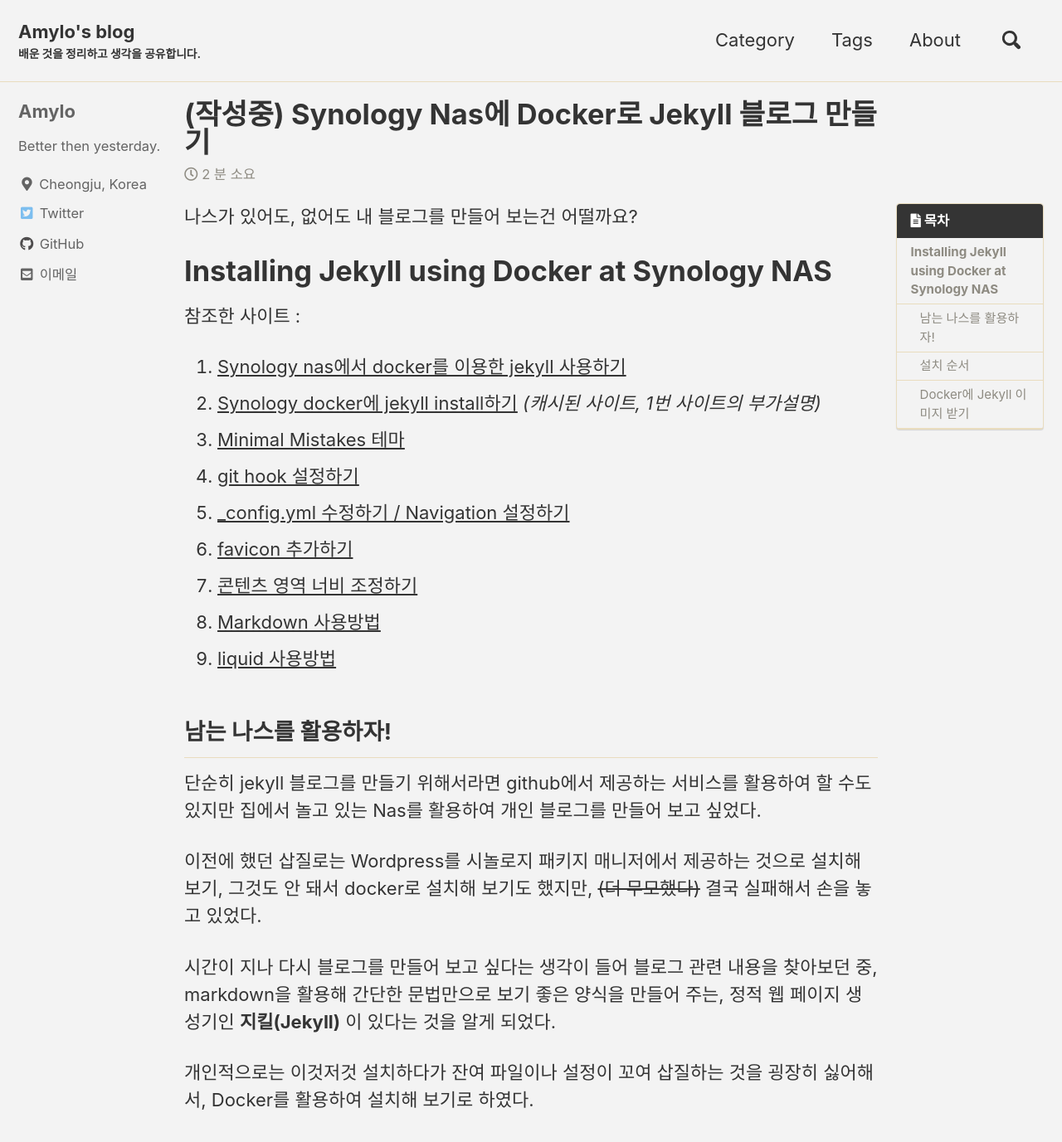
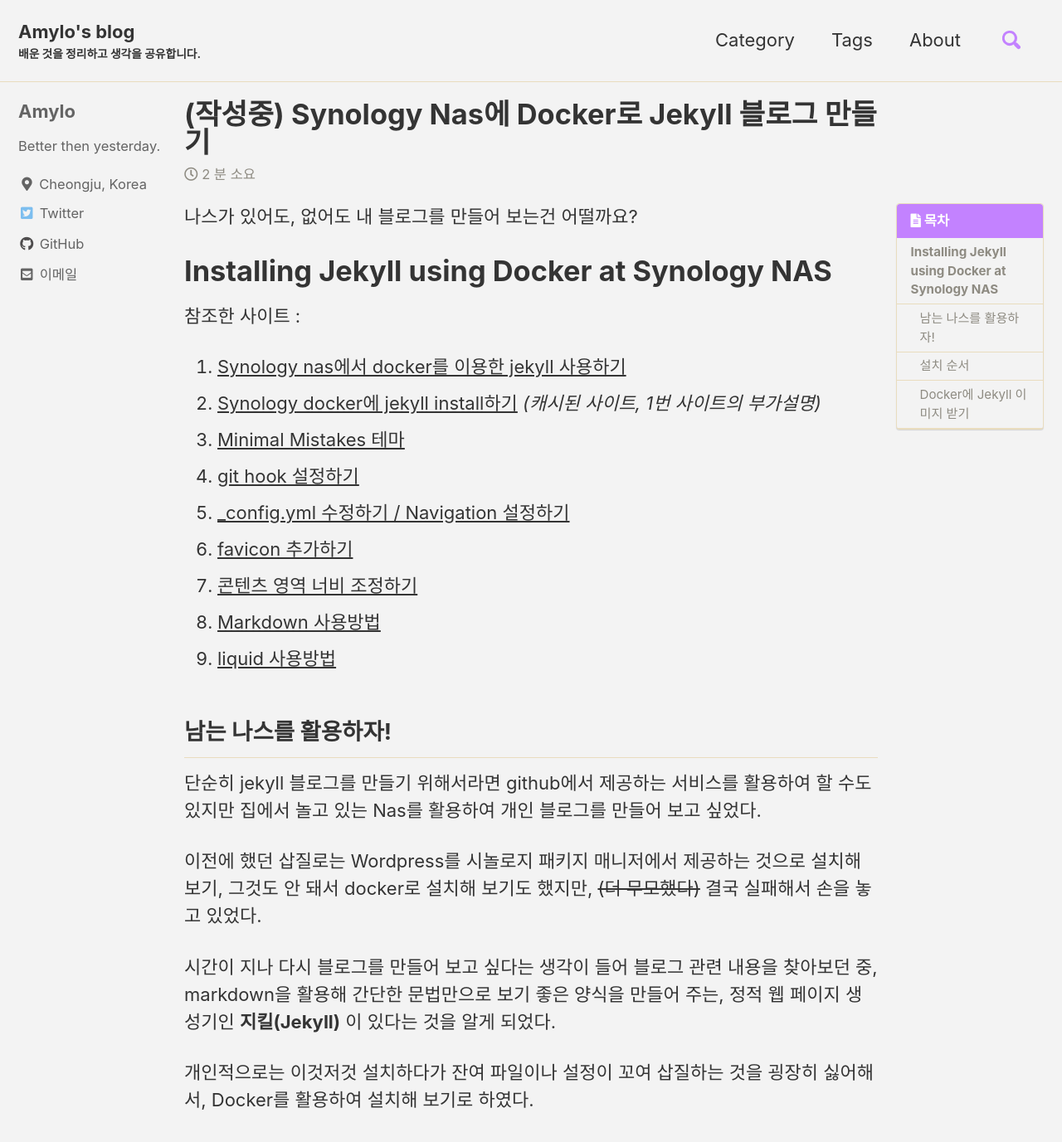
Before and after one commit to Amylo-jh/Amylo-blog, a Jekyll site: the page built from _posts/2021-06-27-jekyll_on_nas.md, in a window 1280 px wide and 1400 px high. Shown: the top 1377 px of the window at 83% size. Built offline with Jekyll 4.4.1, drawn with Linux system fonts in a browser that asks for light colours; cached includes are drawn as plain includes; comment, search, counter and statistics services are not loaded; some of the changed text lies outside the part shown.

Commit message:
change primary color

```diff
--- a/_posts/2021-06-27-jekyll_on_nas.md
+++ b/_posts/2021-06-27-jekyll_on_nas.md
@@ -68,5 +68,5 @@ last_modified_at: 2021-07-03T23:50
 
 ---
 <mark style='background-color: #dcffe4'>
-**글에 오류가 있거나 궁금한 것, 의견 등이 있으면 자유롭게 댓글로 달아주시면 감사하겠습니다!**
+<b>글에 오류가 있거나 궁금한 것, 의견 등이 있으면 자유롭게 댓글로 달아주시면 감사하겠습니다!</b>
 </mark>
--- a/_sass/minimal-mistakes/skins/_dirt.scss
+++ b/_sass/minimal-mistakes/skins/_dirt.scss
@@ -6,7 +6,10 @@
 $background-color: #f3f3f3 !default;
 $text-color: #343434 !default;
 $muted-text-color: #8e8b82 !default;
-$primary-color: #343434 !default;
+
+// $primary-color: #343434 !default;
+$primary-color: #C382FF !default;
+
 $border-color: #e9dcbe !default;
 $footer-background-color: #e9dcbe !default;
 $link-color: #343434 !default;
```
Also changed, not shown: _posts/2021-08-08-useful_utility.md (+1 -1 lines).
